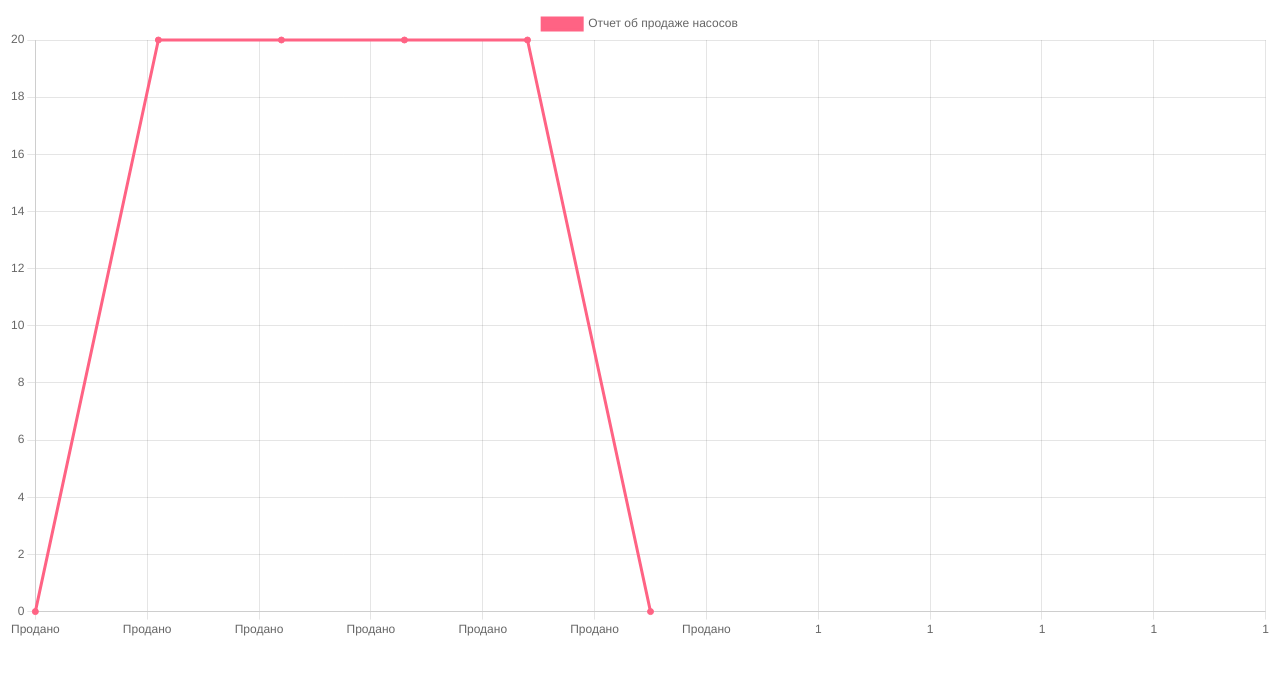
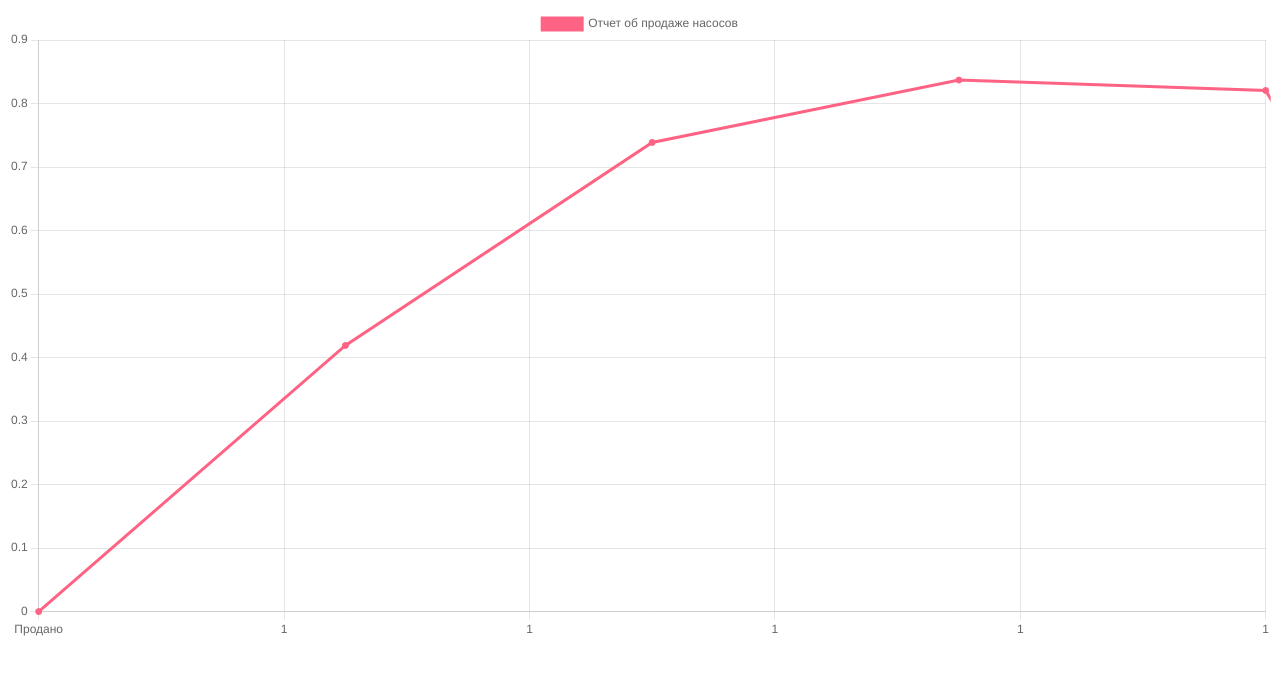
Before and after one commit to Arsboss/arsboss.github.io, a plain HTML site: page index.html in a window 1280 px wide. Drawn offline with nearby package versions, Linux system fonts and the light colour scheme.

Commit message:
Update index.html

```diff
--- a/index.html
+++ b/index.html
@@ -7,12 +7,6 @@
       </div>
       <script>
         const labels = [
-          'Продано',
-          'Продано',
-          'Продано',
-          'Продано',
-          'Продано',
-          'Продано',
           'Продано'
         ];
 
@@ -37,7 +31,7 @@
         );
 
         setInterval(function() {
-          addData(myChart, 1, 20);
+          addData(myChart, 1, Math.random());
         }, 1000);
 
         function addData(chart, label, data) {
```
